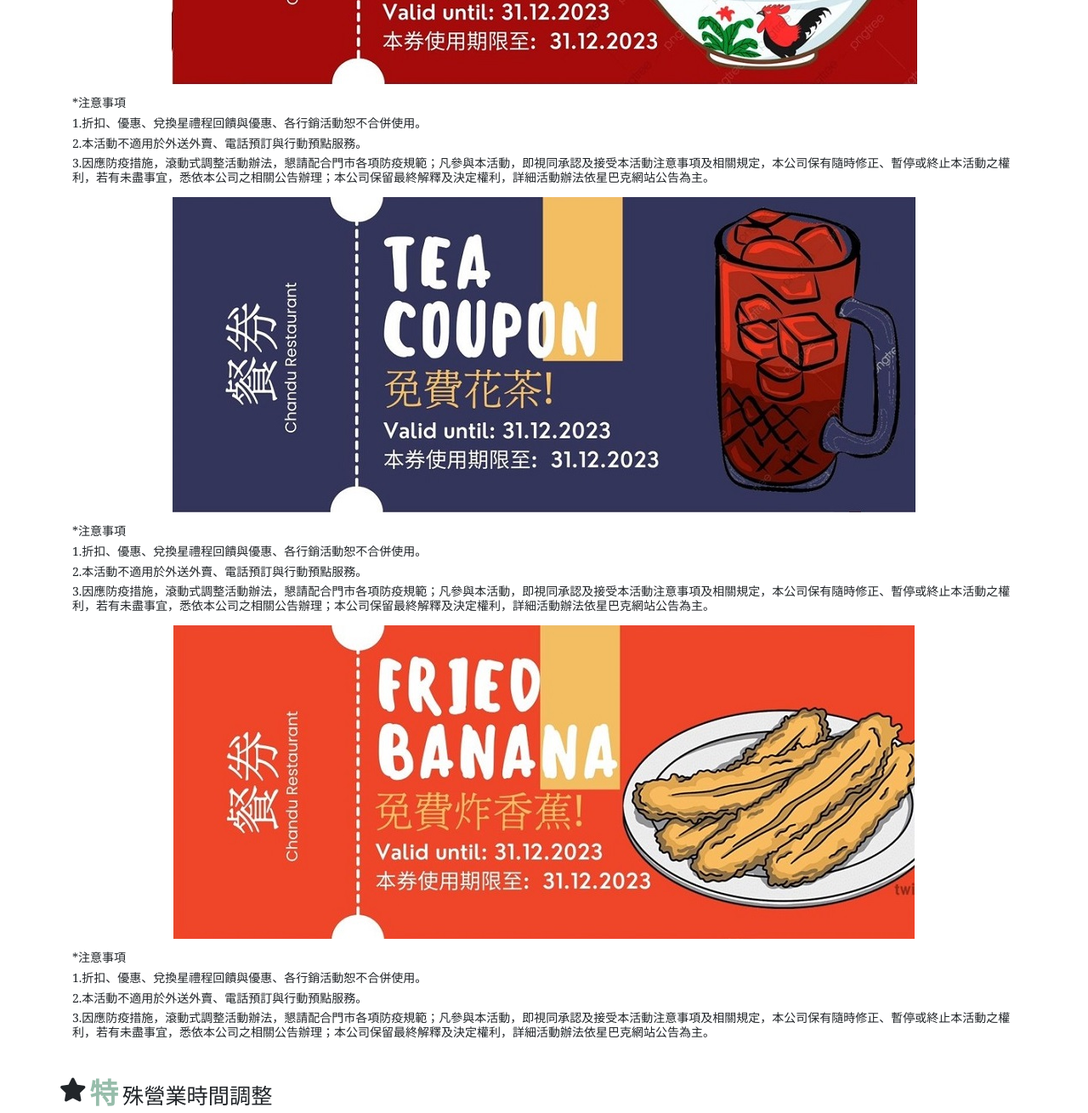
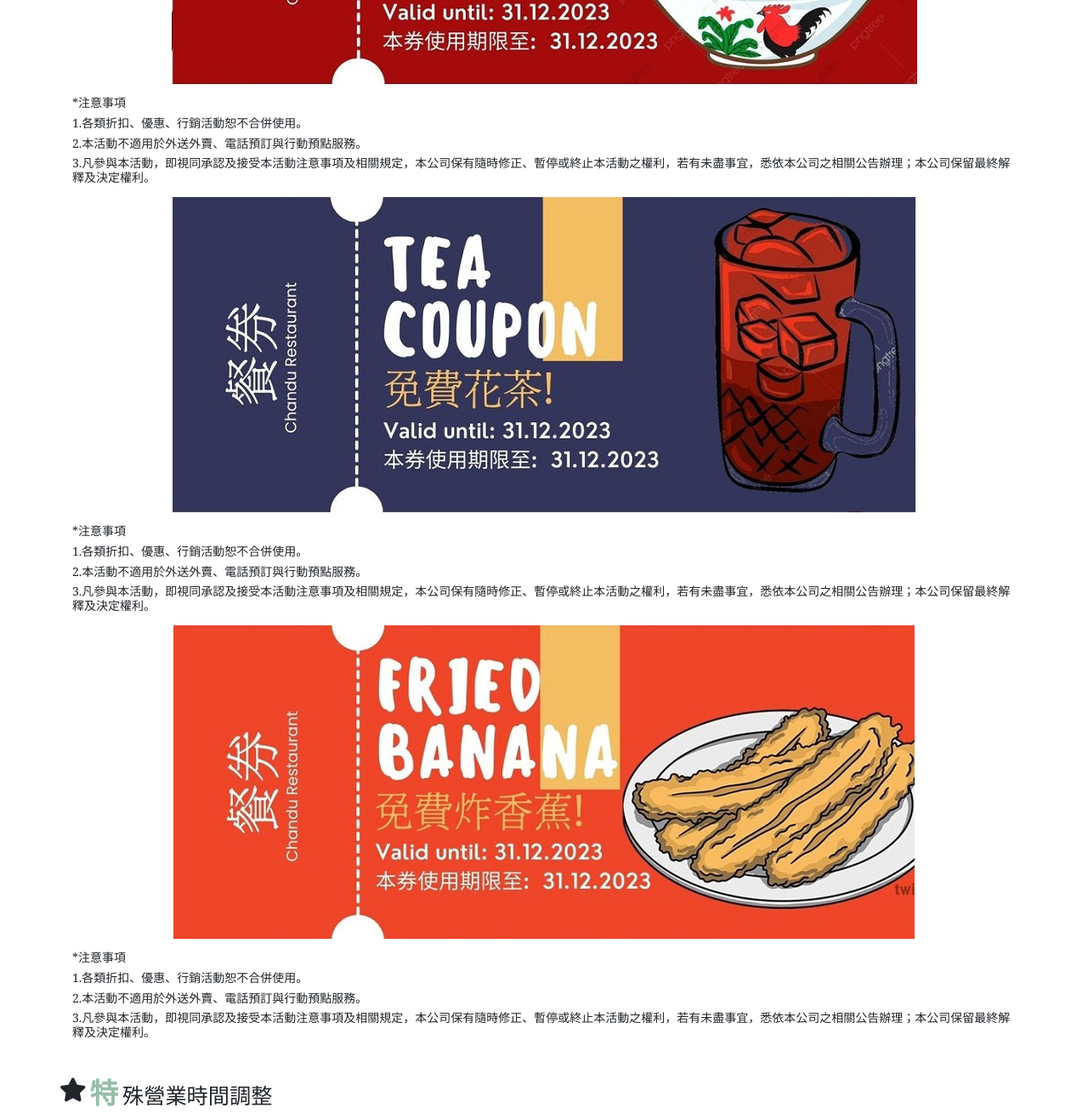
Before and after one commit to 110816036/Chandu_Web.github.ui, a plain HTML site: page chandu/pages/sale.html in a window 1280 px wide. Shown: the part 940-2250 px from the top of the page at 85% size. Drawn offline with nearby package versions, Linux system fonts and the light colour scheme; a web font is replaced by a local one.

Commit message:
Update sale.html
改注意事項

```diff
--- a/chandu/pages/sale.html
+++ b/chandu/pages/sale.html
@@ -83,25 +83,25 @@ Licence URI: https://www.os-templates.com/template-terms
       <img src="../images/Chandu_pic/coupon1.jpg" alt="">
     </section>
   <h6 class="mt-3">*注意事項</h6>
-  <h6>1.折扣、優惠、兌換星禮程回饋與優惠、各行銷活動恕不合併使用。</h6>
+  <h6>1.各類折扣、優惠、行銷活動恕不合併使用。</h6>
   <h6>2.本活動不適用於外送外賣、電話預訂與行動預點服務。</h6>
-  <h6>3.因應防疫措施，滾動式調整活動辦法，懇請配合門市各項防疫規範；凡參與本活動，即視同承認及接受本活動注意事項及相關規定，本公司保有隨時修正、暫停或終止本活動之權利，若有未盡事宜，悉依本公司之相關公告辦理；本公司保留最終解釋及決定權利，詳細活動辦法依星巴克網站公告為主。</h6>
+  <h6>3.凡參與本活動，即視同承認及接受本活動注意事項及相關規定，本公司保有隨時修正、暫停或終止本活動之權利，若有未盡事宜，悉依本公司之相關公告辦理；本公司保留最終解釋及決定權利。</h6>
 
     <section class="center mt-3" >
       <img src="../images/Chandu_pic/coupon2.jpg" alt="">
     </section>
   <h6 class="mt-3">*注意事項</h6>
-  <h6>1.折扣、優惠、兌換星禮程回饋與優惠、各行銷活動恕不合併使用。</h6>
+   <h6>1.各類折扣、優惠、行銷活動恕不合併使用。</h6>
   <h6>2.本活動不適用於外送外賣、電話預訂與行動預點服務。</h6>
-  <h6>3.因應防疫措施，滾動式調整活動辦法，懇請配合門市各項防疫規範；凡參與本活動，即視同承認及接受本活動注意事項及相關規定，本公司保有隨時修正、暫停或終止本活動之權利，若有未盡事宜，悉依本公司之相關公告辦理；本公司保留最終解釋及決定權利，詳細活動辦法依星巴克網站公告為主。</h6>
+  <h6>3.凡參與本活動，即視同承認及接受本活動注意事項及相關規定，本公司保有隨時修正、暫停或終止本活動之權利，若有未盡事宜，悉依本公司之相關公告辦理；本公司保留最終解釋及決定權利。</h6>
 
     <section class="center mt-3" >
       <img src="../images/Chandu_pic/coupon3.jpg" alt="">
     </section>
   <h6 class="mt-3">*注意事項</h6>
-  <h6>1.折扣、優惠、兌換星禮程回饋與優惠、各行銷活動恕不合併使用。</h6>
+   <h6>1.各類折扣、優惠、行銷活動恕不合併使用。</h6>
   <h6>2.本活動不適用於外送外賣、電話預訂與行動預點服務。</h6>
-  <h6 class="md-5">3.因應防疫措施，滾動式調整活動辦法，懇請配合門市各項防疫規範；凡參與本活動，即視同承認及接受本活動注意事項及相關規定，本公司保有隨時修正、暫停或終止本活動之權利，若有未盡事宜，悉依本公司之相關公告辦理；本公司保留最終解釋及決定權利，詳細活動辦法依星巴克網站公告為主。</h6>
+  <h6>3.凡參與本活動，即視同承認及接受本活動注意事項及相關規定，本公司保有隨時修正、暫停或終止本活動之權利，若有未盡事宜，悉依本公司之相關公告辦理；本公司保留最終解釋及決定權利。</h6>
 
   <div id="timeChange" class="row  mt-5">
     <h2><i class="fa fa-star " aria-hidden="true"> </i></h2>&nbsp;
```
